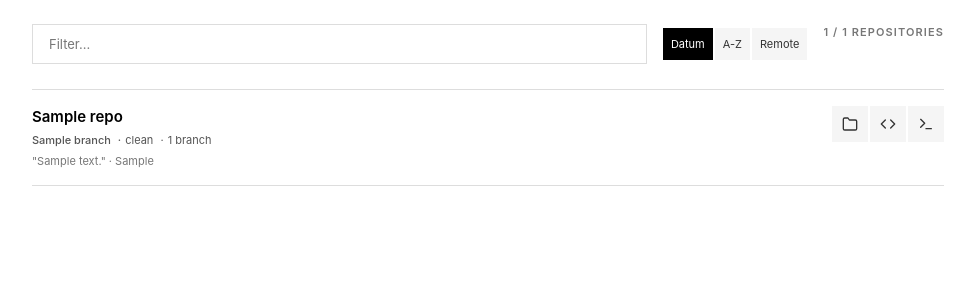
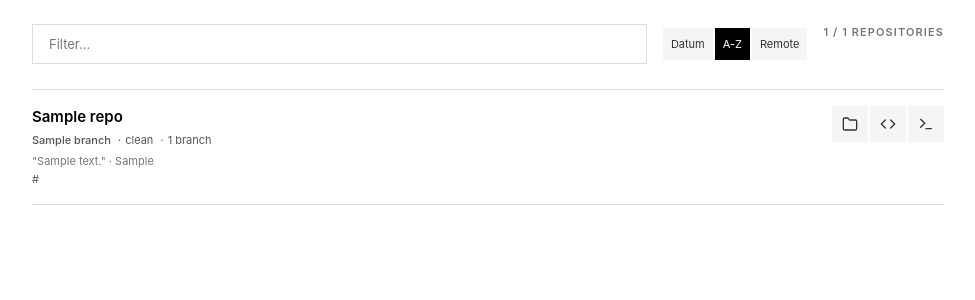
Before and after one commit to dkd-dobberkau/git-local, a FastAPI app: template src/git_local/templates/index.html in a window 1280 px wide. Shown: the part 89-389 px from the top of the page, without its empty margins (152-1127 px from the left). Run offline with FastAPI, Linux system fonts and the light colour scheme; the template is opened without the code that fills it: most values are stand-ins (such as "Sample title", 1, 10 or a date in 2020).

Commit message:
feat: TYPO3 detection, A-Z default sort, remote links
- Add is_typo3 field (checks typo3conf, public/typo3conf, packages)
- Change default sort to A-Z (alphabetical)
- Display remote URL as clickable link
- Convert git@github/gitlab URLs to https links

Co-Authored-By: Claude Opus 4.5 <noreply@anthropic.com>

```diff
--- a/src/git_local/static/style.css
+++ b/src/git_local/static/style.css
@@ -245,6 +245,11 @@ body {
   color: var(--color-fg);
 }
 
+.badge-typo3 {
+  border-color: var(--color-fg);
+  color: var(--color-fg);
+}
+
 /* --------------------------------------------------------------------------
    Filter Bar
    -------------------------------------------------------------------------- */
@@ -338,6 +343,21 @@ body {
   text-overflow: ellipsis;
 }
 
+.repo-item-remote {
+  font-size: var(--font-size-xs);
+  margin-top: 2px;
+}
+
+.repo-item-remote a {
+  color: var(--color-fg-subtle);
+  text-decoration: none;
+  transition: color var(--transition);
+}
+
+.repo-item-remote a:hover {
+  color: var(--color-fg);
+}
+
 /* --------------------------------------------------------------------------
    Repo Actions
    -------------------------------------------------------------------------- */
--- a/src/git_local/templates/components/repo_list.html
+++ b/src/git_local/templates/components/repo_list.html
@@ -2,7 +2,7 @@
   {% for repo in repos %}
   <div class="repo-item" data-name="{{ repo.name|lower }}" data-date="{{ repo.last_commit_date.timestamp() }}" data-remote="{{ repo.remote_url or '' }}">
     <div class="repo-item-content">
-      <div class="repo-item-name">{{ repo.name }}{% if repo.is_ddev %}<span class="badge badge-ddev">DDEV</span>{% endif %}{% if repo.is_docker and not repo.is_ddev %}<span class="badge badge-docker">Docker</span>{% endif %}{% if repo.is_python %}<span class="badge badge-python">Python</span>{% endif %}{% if repo.is_node %}<span class="badge badge-node">Node</span>{% endif %}{% if repo.is_php %}<span class="badge badge-php">PHP</span>{% endif %}{% if repo.is_go %}<span class="badge badge-go">Go</span>{% endif %}{% if repo.is_rust %}<span class="badge badge-rust">Rust</span>{% endif %}</div>
+      <div class="repo-item-name">{{ repo.name }}{% if repo.is_ddev %}<span class="badge badge-ddev">DDEV</span>{% endif %}{% if repo.is_docker and not repo.is_ddev %}<span class="badge badge-docker">Docker</span>{% endif %}{% if repo.is_python %}<span class="badge badge-python">Python</span>{% endif %}{% if repo.is_node %}<span class="badge badge-node">Node</span>{% endif %}{% if repo.is_php %}<span class="badge badge-php">PHP</span>{% endif %}{% if repo.is_go %}<span class="badge badge-go">Go</span>{% endif %}{% if repo.is_rust %}<span class="badge badge-rust">Rust</span>{% endif %}{% if repo.is_typo3 %}<span class="badge badge-typo3">TYPO3</span>{% endif %}</div>
       <div class="repo-item-meta">
         <span class="repo-item-branch">{{ repo.branch }}</span>
         <span class="repo-item-status {% if repo.is_dirty %}dirty{% endif %}">
@@ -13,6 +13,11 @@
       <div class="repo-item-commit">
         "{{ repo.last_commit_message }}" · {{ repo.last_commit_relative }}
       </div>
+      {% if repo.remote_url %}
+      <div class="repo-item-remote">
+        <a href="{{ repo.remote_url | replace('git@github.com:', 'https://github.com/') | replace('git@gitlab.com:', 'https://gitlab.com/') | replace('.git', '') }}" target="_blank" rel="noopener">{{ repo.remote_url | replace('git@github.com:', '') | replace('git@gitlab.com:', '') | replace('.git', '') | replace('https://github.com/', '') | replace('https://gitlab.com/', '') }}</a>
+      </div>
+      {% endif %}
     </div>
     <div class="repo-item-actions">
       <button
--- a/src/git_local/templates/index.html
+++ b/src/git_local/templates/index.html
@@ -29,8 +29,8 @@
       oninput="filterRepos(this.value)"
     >
     <div class="sort-buttons">
-      <button class="sort-btn active" onclick="sortRepos('date')" title="Nach Datum">Datum</button>
-      <button class="sort-btn" onclick="sortRepos('name')" title="Alphabetisch">A-Z</button>
+      <button class="sort-btn" onclick="sortRepos('date')" title="Nach Datum">Datum</button>
+      <button class="sort-btn active" onclick="sortRepos('name')" title="Alphabetisch">A-Z</button>
       <button class="sort-btn" onclick="sortRepos('remote')" title="Nach Remote">Remote</button>
     </div>
     <span class="repo-count"><span id="visible-count">{{ repo_count }}</span> / {{ repo_count }} Repositories</span>
```
Also changed, not shown: src/git_local/git_scanner.py (+11 -2 lines).
